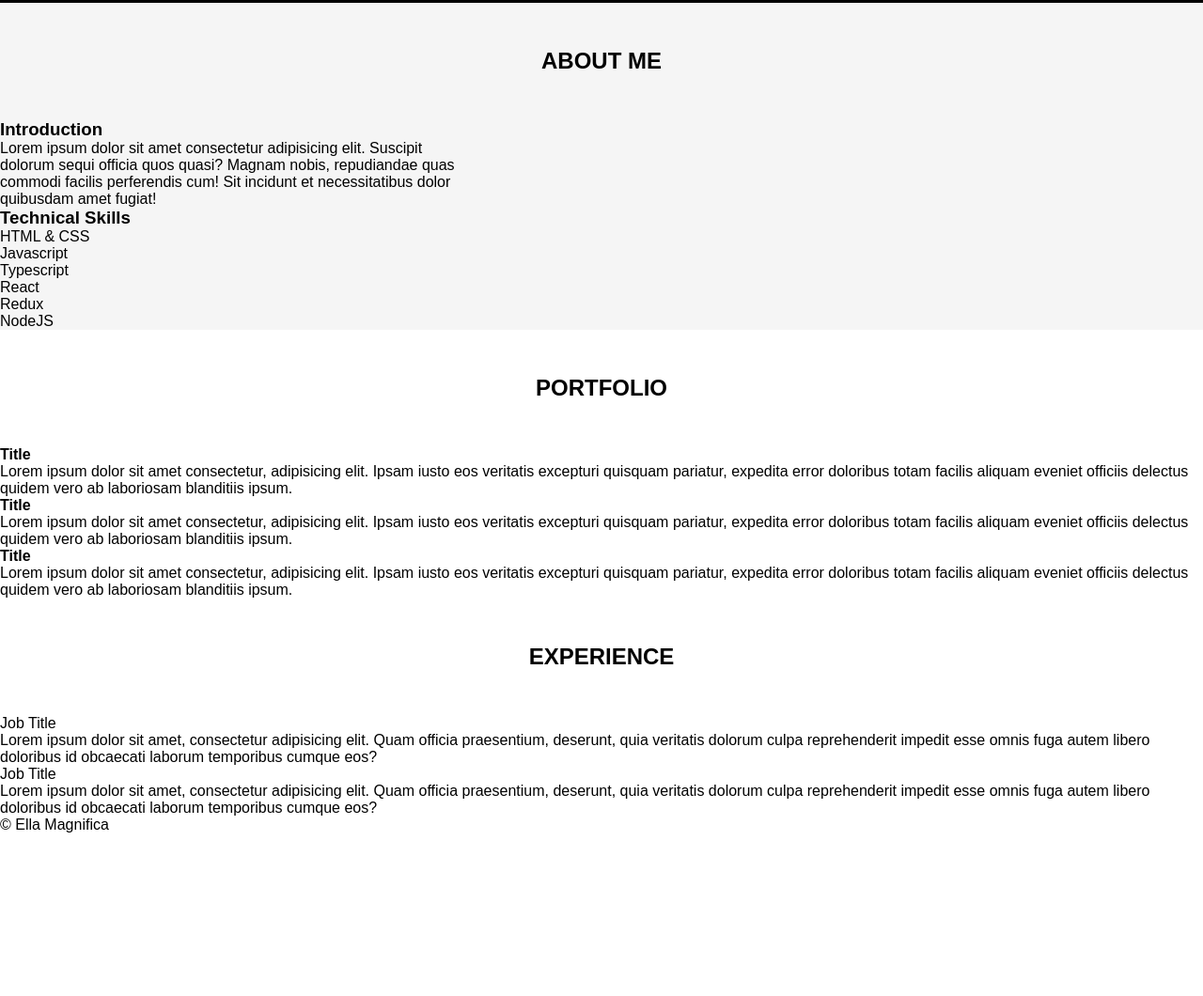
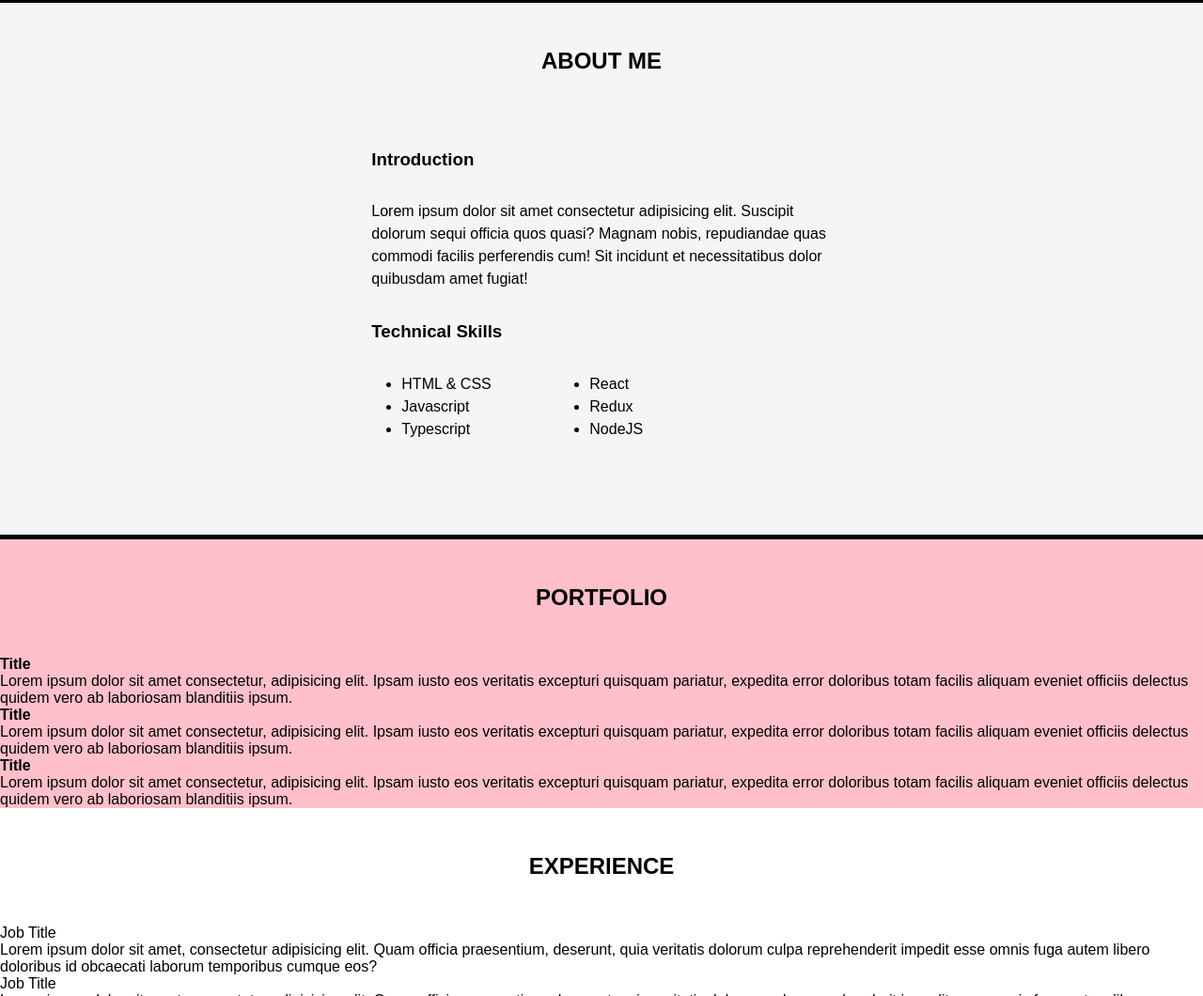
Before and after one commit to GK230/boolean-uk-html-full-stack-portfolio, a website: page index.html in a window 1280 px wide. Shown: the part 566-1626 px from the top of the page at 94% size. Before the commit the page ends 1453 px from the top, so only its background shows below. Drawn offline with Linux system fonts and the light colour scheme.

Commit message:
Completed skills section

```diff
--- a/index.html
+++ b/index.html
@@ -39,19 +39,30 @@
           amet fugiat!
         </p>
       </div>
+      <div class="skills">
         <h3>Technical Skills</h3>
+        <div class="tech-skills-container">
+          <div class="front-end">
             <ul>
               <li>HTML & CSS</li>
               <li>Javascript</li>
               <li>Typescript</li>
-
+            </ul>
+          </div>
+          <div class="back-end">
+            <ul>
               <li>React</li>
               <li>Redux</li>
               <li>NodeJS</li>
             </ul>
+          </div>
+        <div>
+      </div>
+    </div>
     </section>
     <section class="portfolio">
       <h2>PORTFOLIO</h2>
+      <div class="projects">
       <div class="project1">
         <h4>Title</h4>
         <p class="project-info">
@@ -86,6 +97,7 @@
         <a href="#" class="project-link"></a>
         <a href="#" class="github-link"></a>
       </div>
+    </div>
     </section>
     <section class="experience">
       <h2>EXPERIENCE</h2>
--- a/style.css
+++ b/style.css
@@ -8,6 +8,8 @@ body {
   min-height: 100vh;
   font-family: sans-serif;
 }
+
+/* HEADER */
 
 header {
   background-color: rgb(51, 175, 163);
@@ -50,6 +52,8 @@ header nav .nav-element p.main-nav-element a.main-nav {
   color: rgb(51, 175, 163);
 }
 
+/* MAIN */
+
 main {
   background-color: rgb(51, 175, 163);
   color: whitesmoke;
@@ -84,6 +88,7 @@ main p.statement em {
 
 section.about-me {
   background-color: whitesmoke;
+  border-bottom: solid black 5px;
 }
 
 h2 {
@@ -93,11 +98,33 @@ h2 {
 
 section.about-me .intro {
   margin: auto;
+  width: 55ch;
 }
 
-section.about-me .intro h3 {
+h3 {
+  margin: 2rem 0 2rem 0;
 }
 
 section.about-me .intro .intro-text {
   width: 55ch;
+  line-height: 1.5rem;
 }
+
+section.about-me .skills {
+  margin: auto;
+  width: 55ch;
+  line-height: 1.5rem;
+}
+
+section.about-me .skills .tech-skills-container {
+  display: grid;
+  grid-template-columns: 100px 100px;
+  grid-gap: 100px;
+  margin-left: 2rem;
+  line-height: 1.5rem;
+}
+
+/* PORTFOLIO */
+section.portfolio {
+  background-color: pink;
+}
```
Lines whose indentation alone changed are shown as unchanged.
